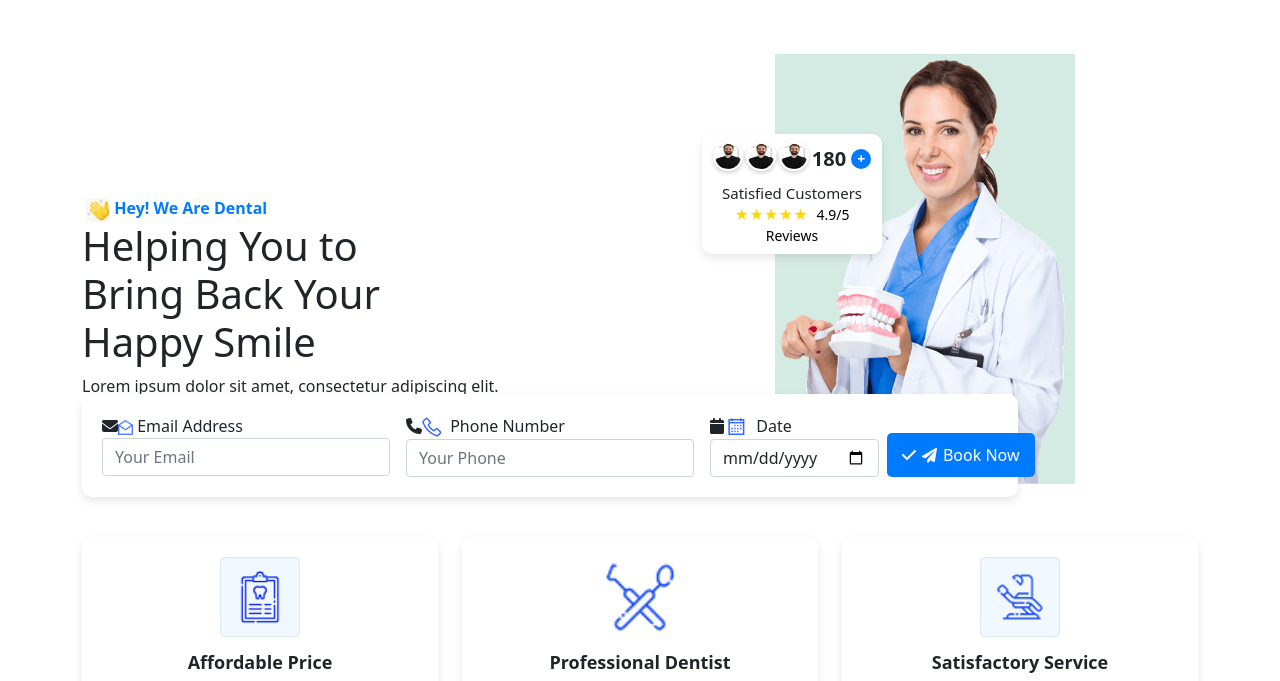
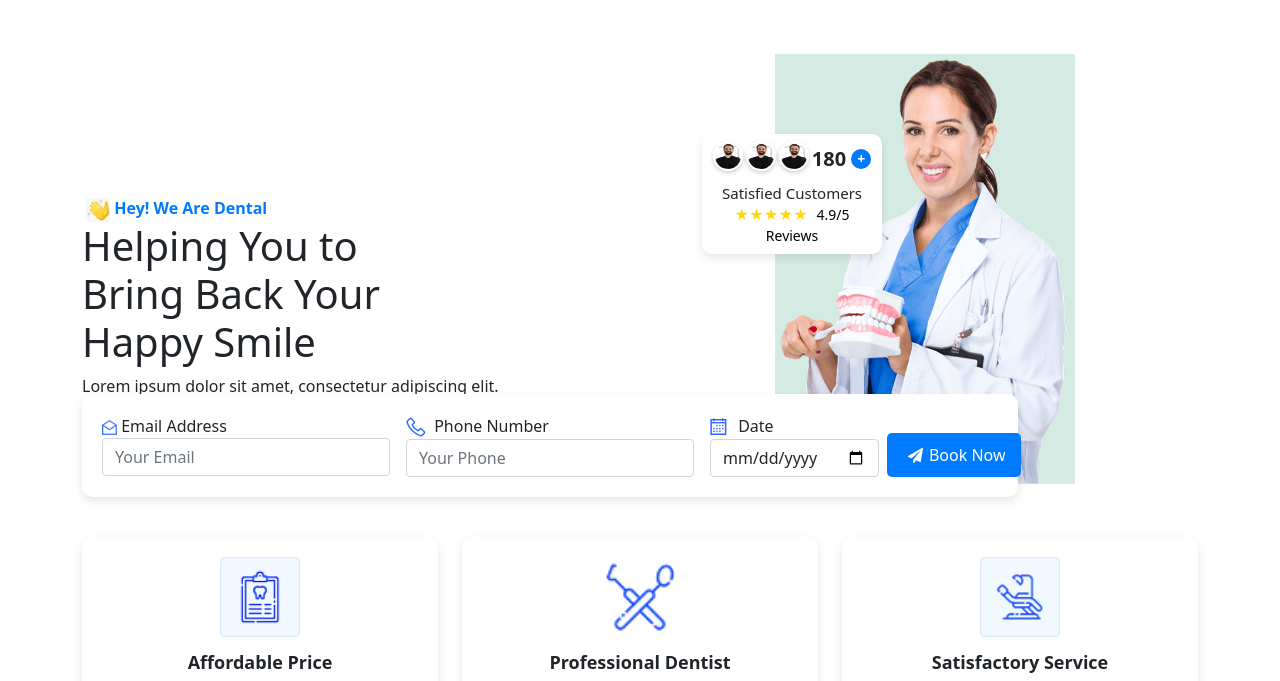
Before and after one commit to kavya-nagaraj1229/task-in-dental, a plain HTML site: page index.html in a window 1280 px wide. Shown: the part 106-787 px from the top of the page. Drawn offline with nearby package versions, Linux system fonts and the light colour scheme.

Commit message:
Update index.html

```diff
--- a/index.html
+++ b/index.html
@@ -5,7 +5,7 @@
     <meta name="viewport" content="width=device-width, initial-scale=1.0">
     <title>Task</title>
     <link rel="stylesheet" href="style.css">
-     <link rel="stylesheet" href="https://cdnjs.cloudflare.com/ajax/libs/font-awesome/6.7.2/css/all.min.css">
+
     <link href="https://cdn.jsdelivr.net/npm/bootstrap@5.0.2/dist/css/bootstrap.min.css" rel="stylesheet">
     <script src="https://cdn.jsdelivr.net/npm/bootstrap@5.0.2/dist/js/bootstrap.bundle.min.js"></script>
 
```
